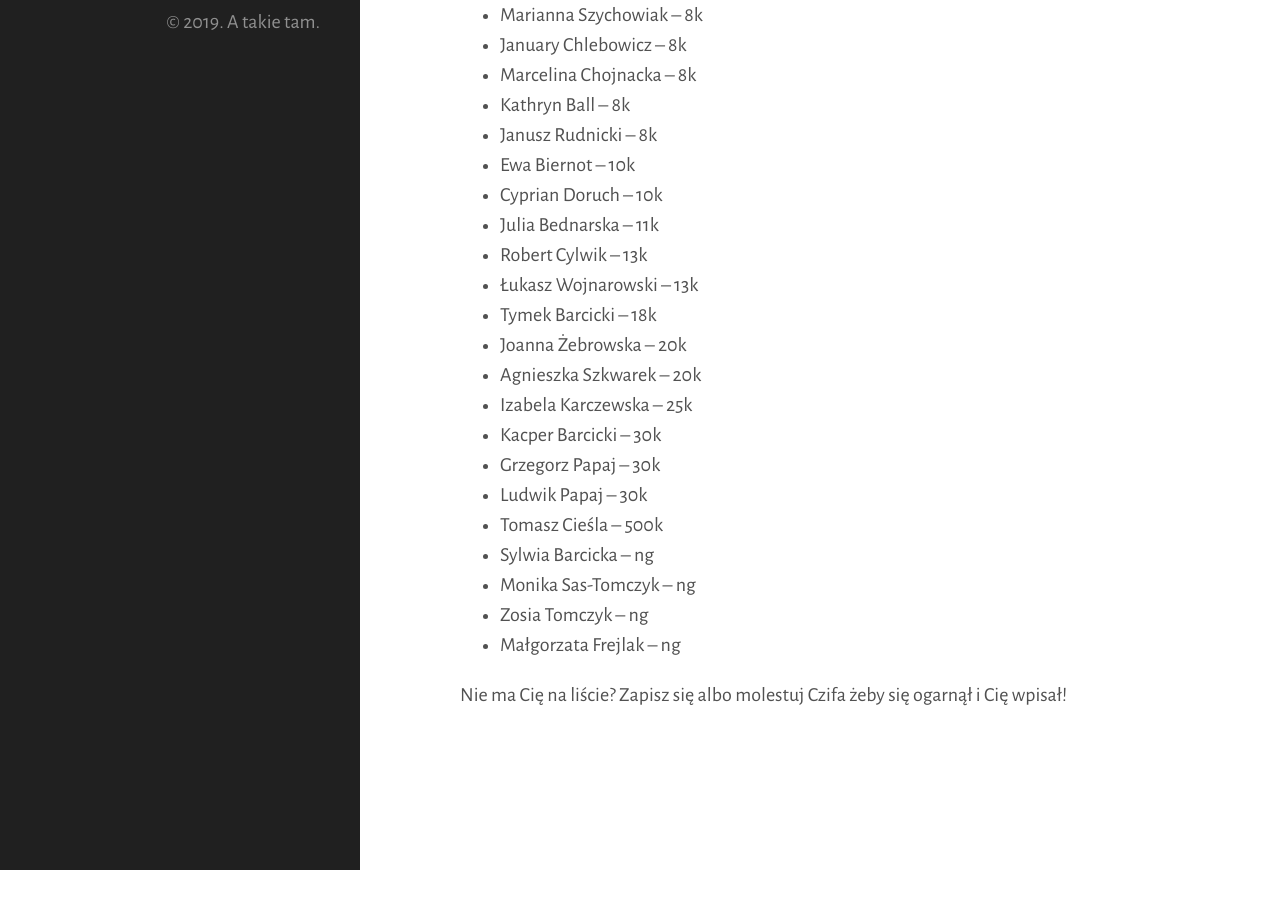
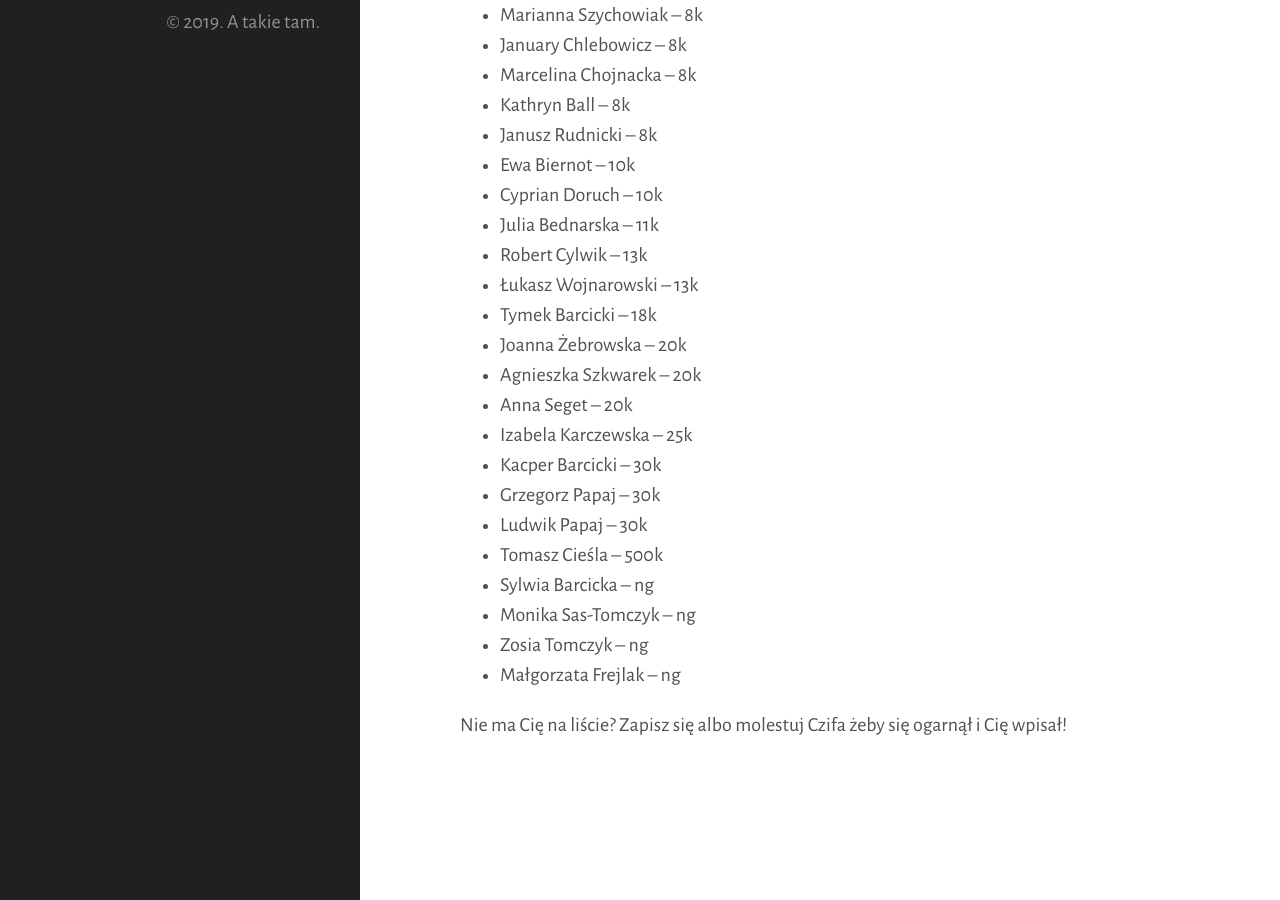
Before and after one commit to tasuki/lsg, a Jekyll site: the page built from zarejestrowani.md, in a window 1280 px wide and 900 px high, scrolled down 960 px. Built offline with Jekyll 4.4.1, drawn with Linux system fonts in a browser that asks for light colours; nearby versions of some CDN libraries; before the commit the page ends 1830 px from its top, so only the background shows below that.

Commit message:
Update zarejestrowani.md

```diff
--- a/zarejestrowani.md
+++ b/zarejestrowani.md
@@ -46,6 +46,7 @@ Zarejestrowani uczestnicy (mniej więcej wg siły):
 - Tymek Barcicki -- 18k
 - Joanna Żebrowska -- 20k
 - Agnieszka Szkwarek -- 20k
+- Anna Seget -- 20k
 - Izabela Karczewska -- 25k
 - Kacper Barcicki -- 30k
 - Grzegorz Papaj -- 30k
```
